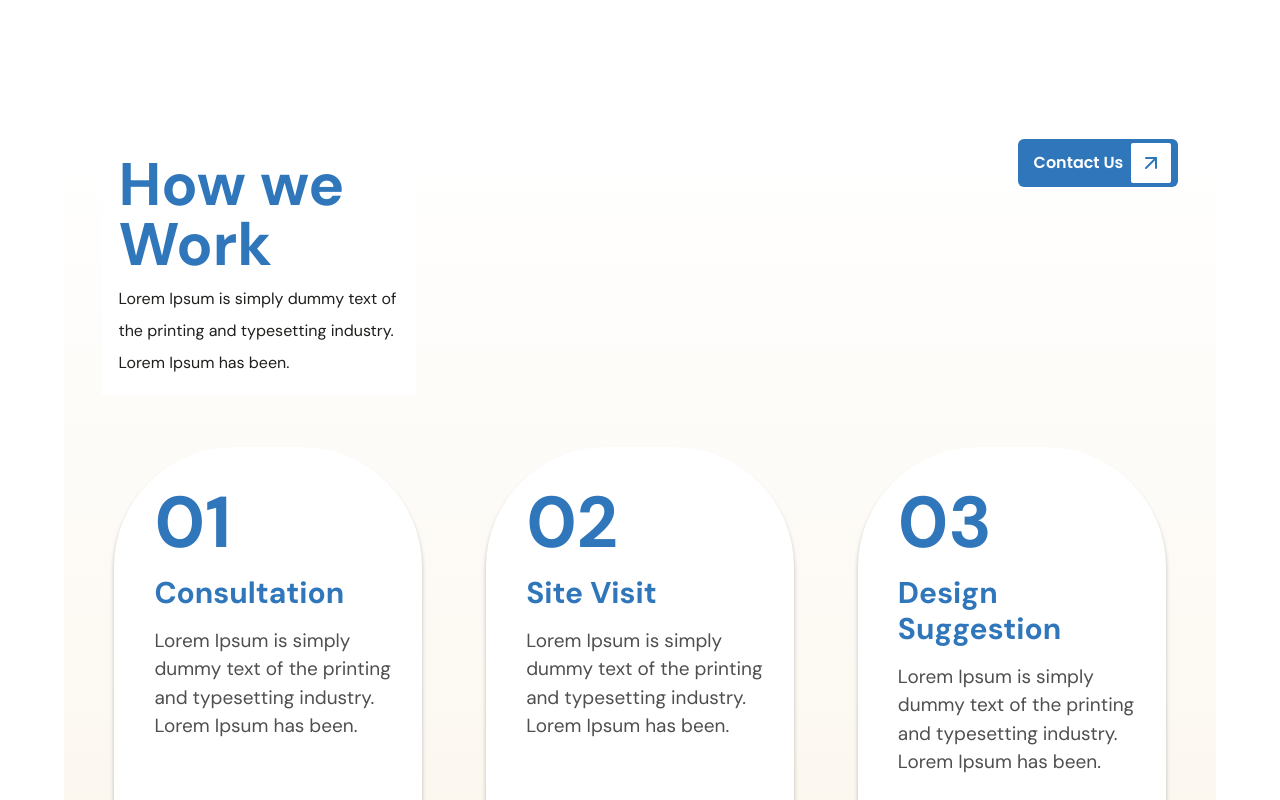
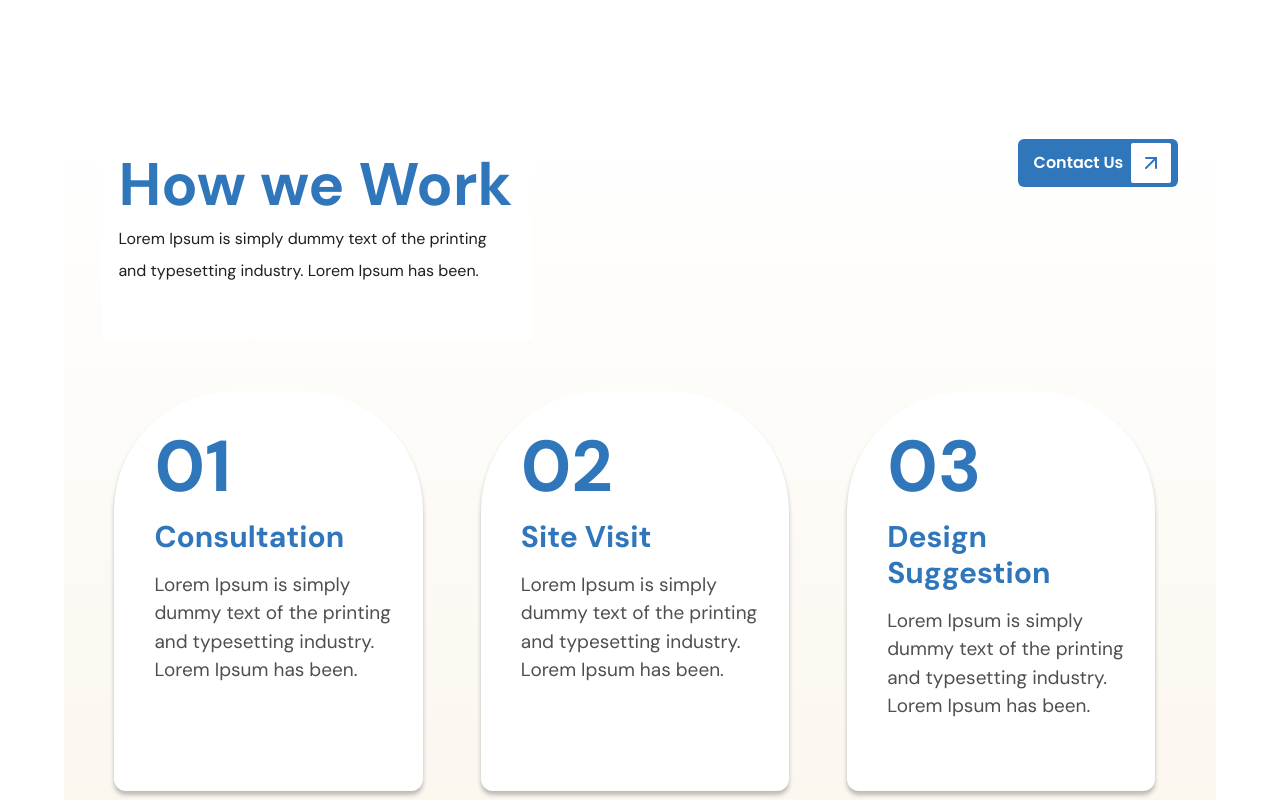
Before and after one commit to ShivamIT23/newreact, a React (Vite) app in the folder frontend/: page / in a window 1280 px wide. Shown: the part 3720-4520 px from the top of the page. Built offline with nearby package versions, Linux system fonts and the light colour scheme.

Commit message:
Finished 15

```diff
--- a/frontend/src/components/Card.tsx
+++ b/frontend/src/components/Card.tsx
@@ -12,7 +12,7 @@ export default function Card({
         return (
           <article
             style={{ boxShadow: "0px 4px 4px 0px rgba(0, 0, 0, 0.25)" }}
-            className="rounded-t-[120px] bg-white min-h-[400px] p-5 pt-10 pl-10 m-3 rounded-b-xl"
+            className="rounded-t-[120px] w-[90%] min-w-0 bg-white min-h-[400px] p-5 pt-10 pl-10 m-3 rounded-b-xl overflow-hidden"
           >
             <div className="flex flex-col gap-4 items-start">
               <h3 className="font-bold text-5xl lg:text-7xl leading-[70px] ">
--- a/frontend/src/components/Home/Home_Work.tsx
+++ b/frontend/src/components/Home/Home_Work.tsx
@@ -2,13 +2,12 @@ import { HowWeWork } from "../../lib/content";
 import Card from "../Card";
 import Contact_Button from "../Contact_Button";
 
-
 export default function Home_Work() {
   return (
     <>
-    <section className="bg-[linear-gradient(to_bottom,_#FFFFFF,_#F9F1E3)] mx-6  sm:mx-12 rounded-xl pb-16 lg:mx-[5vw] px-[3vw] h-fit min-h-screen">
-        <div className="flex w-full flex-col gap-y-4 md:gap-y-0 md:flex-row justify-between mb-10">
-          <div className="flex flex-col gap-2 min-h-[200px] bg-white md:w-[40%] p-4">
+      <section className="bg-[linear-gradient(to_bottom,_#FFFFFF,_#F9F1E3)] mx-6  sm:mx-12 rounded-xl pb-16 lg:mx-[5vw] px-[3vw] h-fit min-h-screen">
+        <div className="flex w-full min-w-0 flex-col gap-y-4 md:gap-y-0 md:flex-row justify-between mb-10">
+          <div className="flex min-w-0 flex-col gap-2 min-h-[200px] bg-white md:w-[40%] p-4">
             <h3 className="font-bold text-center md:text-start text-6xl">
               How we Work
             </h3>
@@ -17,11 +16,13 @@ export default function Home_Work() {
               industry. Lorem Ipsum has been.
             </p>
           </div>
-          <div className="md:w-full h-full flex justify-center md:justify-end items-start">
-            <Contact_Button />
+          <div className="md:w-[40%] flex min-w-0 justify-center md:justify-end items-start">
+            <div className="w-fit">
+              <Contact_Button />
+            </div>
           </div>
         </div>
-        <div className="max-w-[100vw] grid md:grid-cols-2 min-h-fit lg:grid-cols-3 gap-10">
+        <div className="grid md:grid-cols-2 min-h-fit lg:grid-cols-3 gap-6">
           {HowWeWork.map((card, index) => {
             return (
               <Card
@@ -33,6 +34,7 @@ export default function Home_Work() {
             );
           })}
         </div>
-      </section></>
-  )
+      </section>
+    </>
+  );
 }
--- a/frontend/src/index.css
+++ b/frontend/src/index.css
@@ -12,3 +12,7 @@ body{
 .poppins {
     font-family: 'Poppins', sans-serif;
   }
+
+  *, *::before, *::after {
+    box-sizing: border-box;
+  }
```
